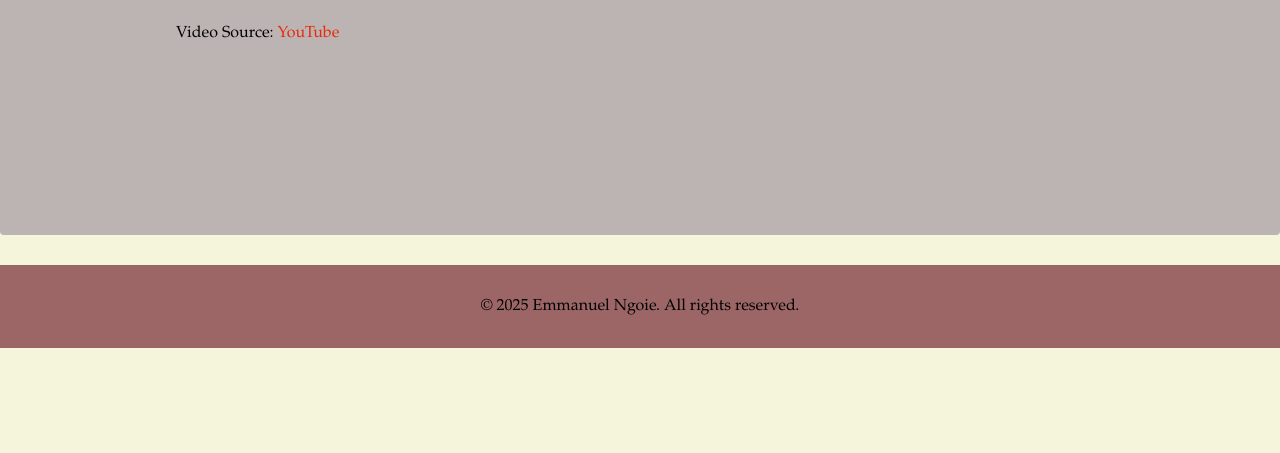
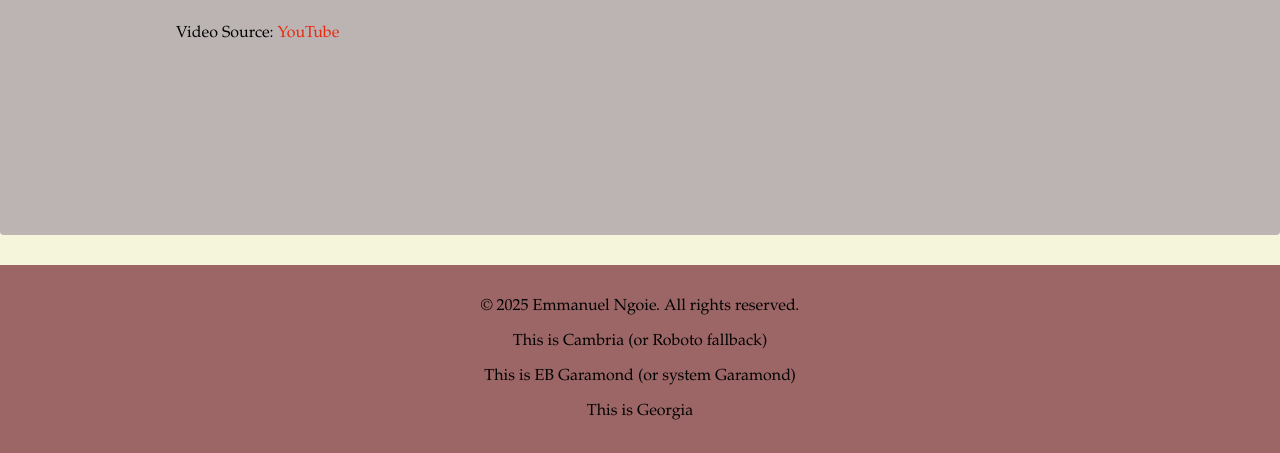
Before and after one commit to Nolo-GH/Project5, a plain HTML site: page index.html in a window 1280 px wide. Shown: the part 2172-2625 px from the top of the page. Before the commit the page ends 2520 px from the top, so only its background shows below. Drawn offline with Linux system fonts and the light colour scheme.

Commit message:
Update index.html

```diff
--- a/index.html
+++ b/index.html
@@ -55,6 +55,9 @@
     </section>
         <footer>
         <p>&copy; 2025 Emmanuel Ngoie. All rights reserved.</p>
+        <p class="cambria-text">This is Cambria (or Roboto fallback)</p>
+        <p class="garamond-text">This is EB Garamond (or system Garamond)</p>
+        <p class="georgia-text">This is Georgia</p>
         </footer>
     </body>
 </html>
```
